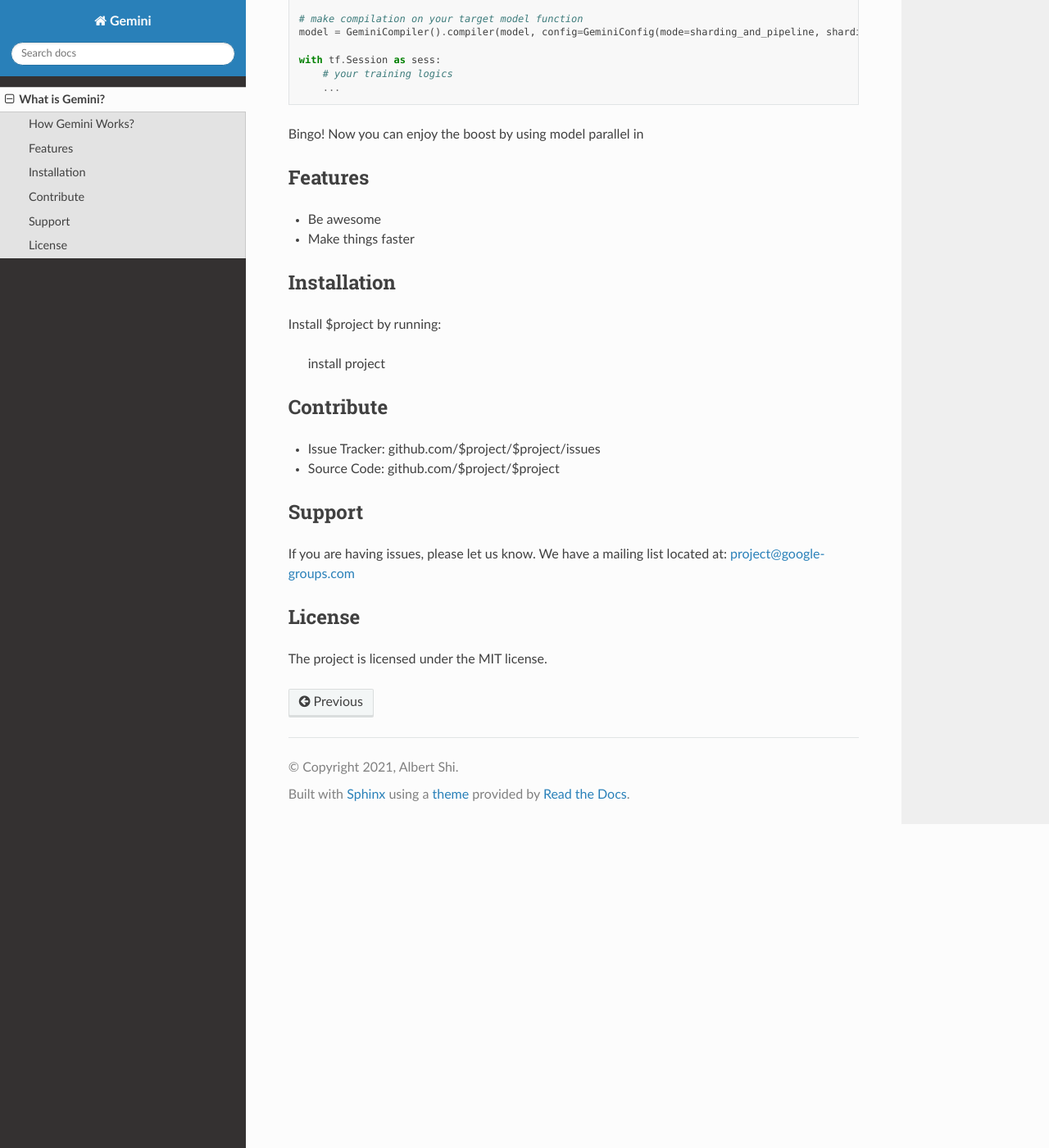
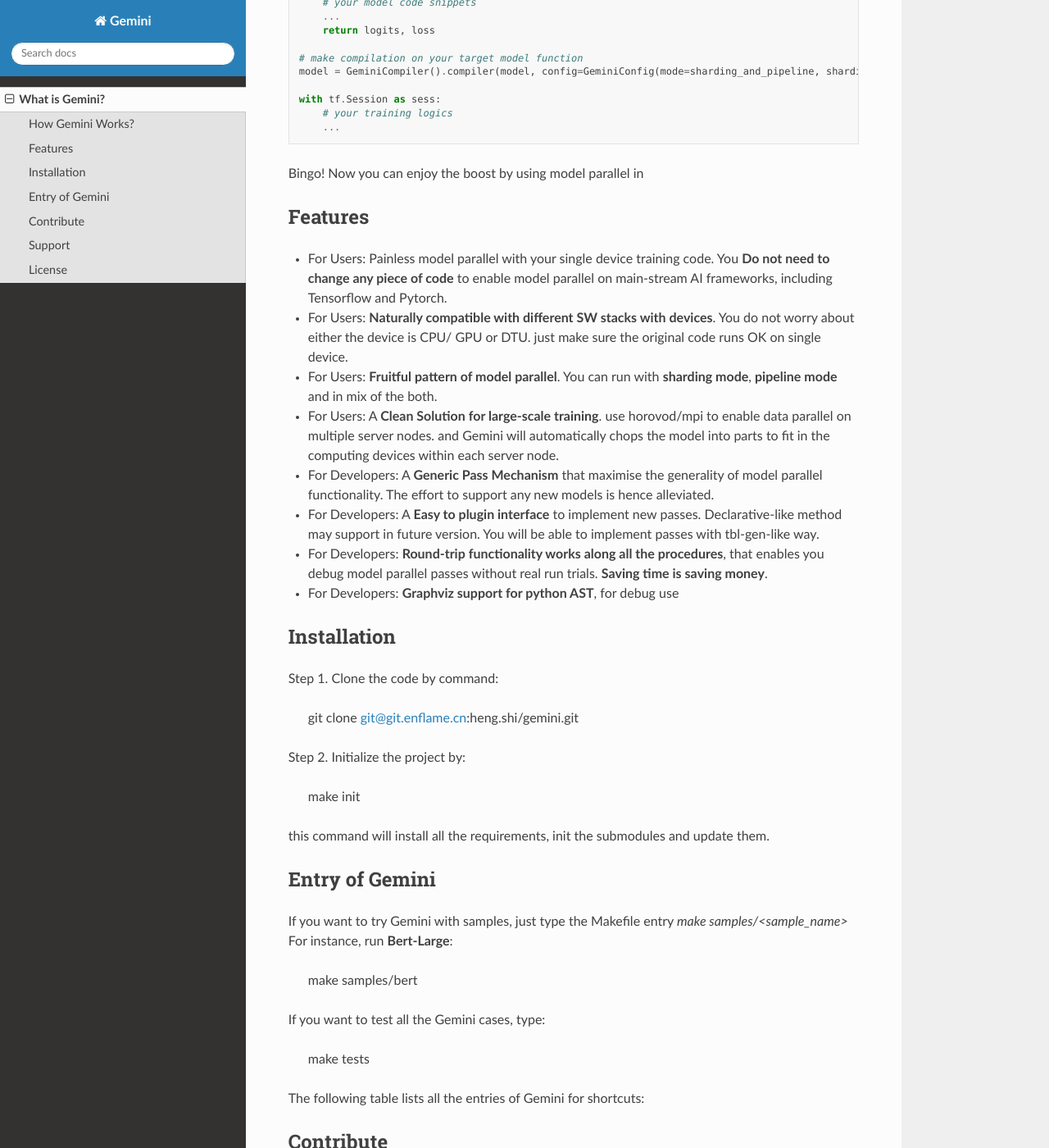
Before and after one commit to albertsh10/gemini_docs, a Sphinx documentation site: the page built from source/readme.rst, in a window 1280 px wide and 1400 px high, scrolled down 1202 px. Shown: the whole window at 82% size. Built offline with Sphinx 7.4.7 and the Read the Docs theme 2.0.0, drawn with Linux system fonts in a browser that asks for light colours; pages that are not in the unit, such as notebooks, are missing from menus; some of the changed text lies outside the part shown.

```diff
--- a/source/readme.rst
+++ b/source/readme.rst
@@ -6,7 +6,9 @@
 
 How Gemini Works?
 -----------------
-The essences of Gemini make plays on the python ASTs, and recognise any supported types of DSL that used by AI framework to construct models. e.g. ``tensorflow.nn.dropout`` in ``tensorflow``, and ``torch.nn.conv2d`` in ``torch``
+The essences of Gemini make plays on the python ASTs, and recognise any supported types of DSL that used by AI framework to construct models.
+e.g. ``tensorflow.nn.dropout`` in ``tensorflow``, and ``torch.nn.conv2d`` in ``torch``.
+A fruitful and extensible pass mechanism is design to apply transformations on the code AST, to enable sharding / pipeline and hybrid model parallel patterns on the code AST.
 Look how easy it is to use. Imaging you have a model code with ``model_runner.py`` as your python entry
 
 Defaultly, you will need to activate the environmental setting and then run with command:
@@ -62,21 +64,58 @@
 Features
 --------
 
-- Be awesome
-- Make things faster
+- For Users: Painless model parallel with your single device training code. You **Do not need to change any piece of code** to enable model parallel on main-stream AI frameworks, including Tensorflow and Pytorch.
+- For Users: **Naturally compatible with different SW stacks with devices**. You do not worry about either the device is CPU/ GPU or DTU. just make sure the original code runs OK on single device.
+- For Users: **Fruitful pattern of model parallel**. You can run with **sharding mode**, **pipeline mode** and in mix of the both.
+- For Users: A **Clean Solution for large-scale training**. use horovod/mpi to enable data parallel on multiple server nodes. and Gemini will automatically chops the model into parts to fit in the computing devices within each server node.
+
+- For Developers: A **Generic Pass Mechanism** that maximise the generality of model parallel functionality. The effort to support any new models is hence alleviated.
+- For Developers: A **Easy to plugin interface** to implement new passes. Declarative-like method may support in future version. You will be able to implement passes with tbl-gen-like way.
+- For Developers: **Round-trip functionality works along all the procedures**, that enables you debug model parallel passes without real run trials. **Saving time is saving money**.
+- For Developers: **Graphviz support for python AST**, for debug use
 
 Installation
 ------------
 
-Install $project by running:
+Step 1. Clone the code by command:
 
-    install project
+    git clone git@git.enflame.cn:heng.shi/gemini.git
+
+Step 2. Initialize the project by:
+
+    make init
+
+this command will install all the requirements, init the submodules and update them.
+
+Entry of Gemini
+---------------
+
+If you want to try Gemini with samples, just type the Makefile entry `make samples/<sample_name>`
+For instance, run **Bert-Large**:
+
+    make samples/bert
+
+If you want to test all the Gemini cases, type:
+
+    make tests
+
+The following table lists all the entries of Gemini for shortcuts:
+
 
 Contribute
 ----------
 
-- Issue Tracker: github.com/$project/$project/issues
-- Source Code: github.com/$project/$project
+- Gemini Project: git@git.enflame.cn:heng.shi/gemini.git
+- Gemini documentation (also a submodule of Gemini project): git@github.com:albertsh10/gemini_docs.git
+
+Please make sure you have read through the code and understand the following aspects of the design thoughts:
+
+- Model parallel basic concepts, some technical details will be a good plus.
+- Compilation process of python
+- Solid python fundamentals
+- Meta-programming with python
+- List Monad and other functional programming design patterns
+- Handy experience with related toolchains, includes: cmake/Makefile, python ast module, functools, pep_linter, sphinx.
 
 Support
 -------
```
